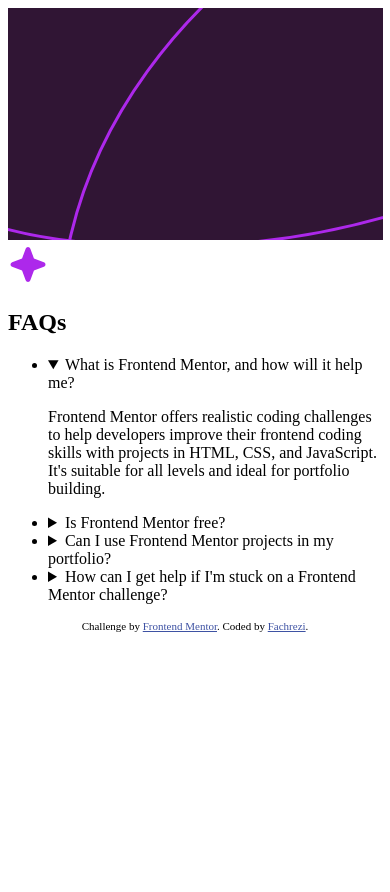
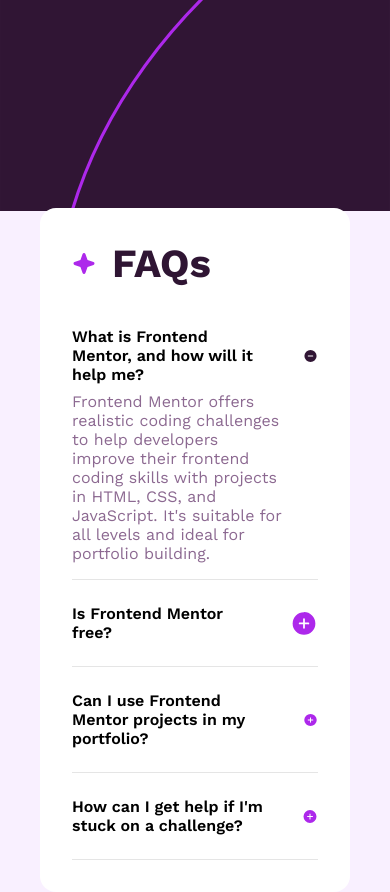
Before and after one commit to Fbeye04/FAQ-accordion, a plain HTML site: page index.html in a window 390 px wide. Before the commit the page ends 844 px from the top, so only its background shows below. Drawn offline with nearby package versions, Linux system fonts and the light colour scheme.

Commit message:
create an html structure and add initial styles for mobile

```diff
--- a/index.html
+++ b/index.html
@@ -16,14 +16,12 @@
     <link rel="stylesheet" href="./style.css" />
   </head>
   <body>
-    <div class="bg-pattern">
+    <div class="bg-pattern" aria-hidden="true">
       <picture>
         <source
-          media="(min-width: 1280px)"
-          srcset="./assets/images/background-pattern-desktop.svg" />
-        <img
-          src="./assets/images/background-pattern-mobile.svg"
-          alt="background pattern" />
+          media="(max-width: 768px)"
+          srcset="./assets/images/background-pattern-mobile.svg" />
+        <img src="./assets/images/background-pattern-desktop.svg" alt="" />
       </picture>
     </div>
 
@@ -81,9 +79,7 @@
 
           <li class="accordion-item">
             <details>
-              <summary>
-                How can I get help if I'm stuck on a Frontend Mentor challenge?
-              </summary>
+              <summary>How can I get help if I'm stuck on a challenge?</summary>
               <div class="accordion-content">
                 <p>
                   The best place to get help is inside Frontend Mentor's Discord
--- a/style.css
+++ b/style.css
@@ -16,7 +16,127 @@
   font-size: 16px;
 }
 
+* {
+  box-sizing: border-box;
+  margin: 0;
+  padding: 0;
+}
+
 /* mobile: 375px - 720px */
+body {
+  font-family: "Work Sans", sans-serif;
+  background-color: var(--Purple-100);
+  display: flex;
+  flex-direction: column;
+  align-items: center;
+  min-height: 100vh;
+}
+
+.bg-pattern {
+  position: absolute;
+  top: 0;
+  left: 0;
+  width: 100%;
+  height: 25vh;
+  z-index: -1;
+  overflow: hidden;
+}
+
+.bg-pattern img {
+  width: 100%;
+  height: auto;
+  object-fit: cover;
+}
+
+main {
+  position: relative;
+  top: 13rem;
+}
+
+.faq-container {
+  background-color: var(--White);
+  display: flex;
+  flex-direction: column;
+  margin: auto 2.5rem;
+  padding: 2rem;
+  border-radius: 1rem;
+  gap: 1rem;
+}
+
+.faq-header {
+  display: flex;
+  gap: 1rem;
+}
+
+.faq-header img {
+  width: 1.5rem;
+}
+
+.faq-header h1 {
+  font-size: 2.5rem;
+  font-weight: var(--fw-bold);
+  color: var(--Purple-950);
+}
+
+.accordion-list {
+  list-style: none;
+}
+
+.accordion-item {
+  border-bottom: 1px solid rgba(0, 0, 0, 0.1);
+  padding: 1rem 0;
+}
+
+details {
+  width: 100%;
+}
+
+summary {
+  display: flex;
+  justify-content: space-between;
+  align-items: center;
+  gap: 2rem;
+  font-weight: var(--fw-semibold);
+  cursor: pointer;
+  list-style: none;
+  padding: 0.5rem 0;
+}
+
+summary:hover {
+  color: rgb(137, 4, 137);
+}
+
+summary:focus {
+  outline: none;
+}
+
+summary:focus-visible {
+  outline: 2px solid var(--purple-600);
+  outline-offset: 2px;
+  border-radius: 4px;
+}
+
+summary::after {
+  content: "";
+  display: block;
+  width: 30px;
+  height: 30px;
+  background-image: url("./assets/images/icon-plus.svg");
+  background-repeat: no-repeat;
+  background-position: center;
+  background-size: contain;
+  transition: transform 0.3s ease;
+}
+
+details[open] summary::after {
+  background-image: url("./assets/images/icon-minus.svg");
+}
+
+.accordion-content {
+  color: var(--Purple-600);
+  padding-right: 2rem;
+}
+
 footer {
   font-size: 11px;
   text-align: center;
```
